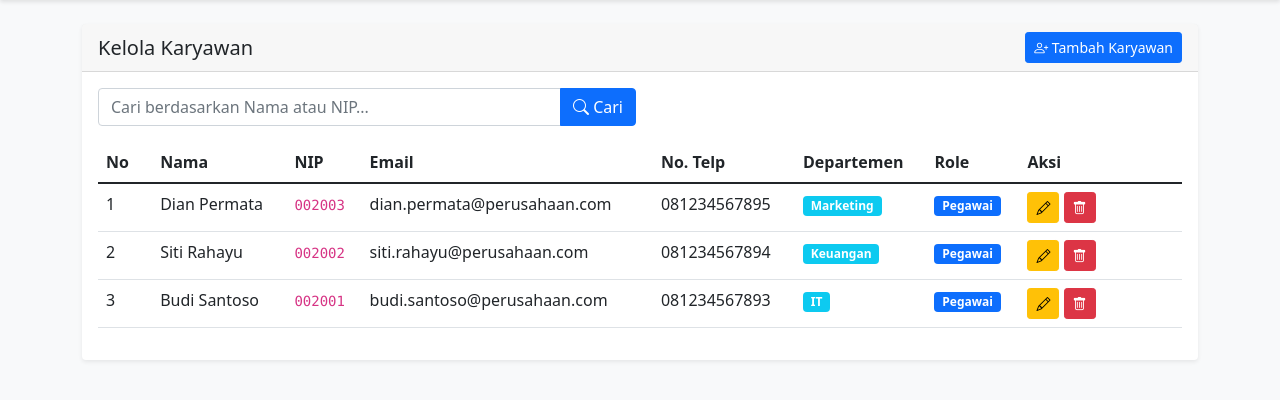
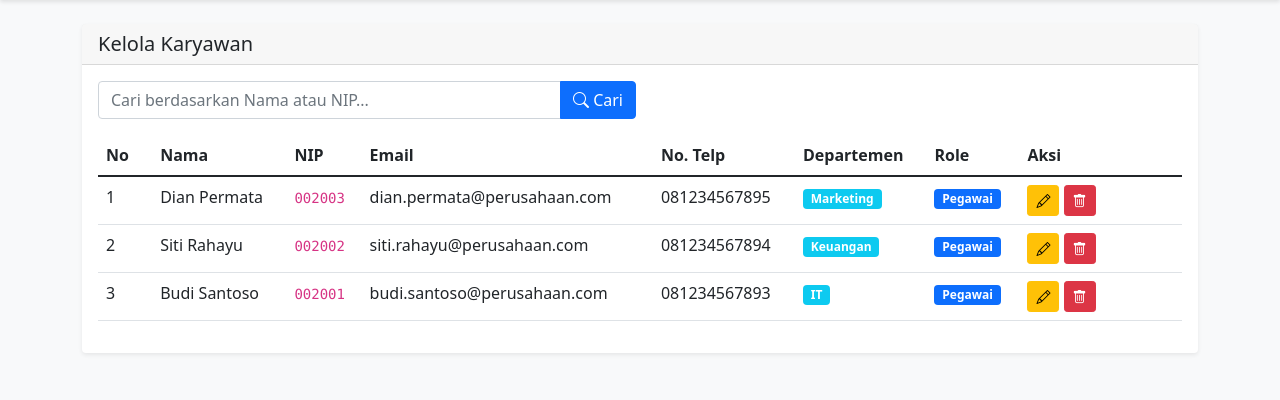
Before and after one commit to DevinaDianSaputri/UAS-PL, a PHP site: page /admin/karyawan/karyawan.php in a window 1280 px wide. Shown: the part 56-456 px from the top of the page. Run offline with PHP 8.4, Linux system fonts and the light colour scheme; a user stored in the database is signed in; data comes from the database, SQL or seed files in the repository.

Commit message:
Update karyawan.php

```diff
--- a/admin/karyawan/karyawan.php
+++ b/admin/karyawan/karyawan.php
@@ -109,11 +109,6 @@ $karyawan = $stmt->fetchAll(PDO::FETCH_ASSOC);
         <div class="card mb-3">
             <div class="card-header d-flex justify-content-between align-items-center">
                 <h5 class="mb-0">Kelola Karyawan</h5>
-                <div>
-                    <a href="tambah_karyawan.php" class="btn btn-primary btn-sm">
-                        <i class="bi bi-person-plus"></i> Tambah Karyawan
-                    </a>
-                </div>
             </div>
             <div class="card-body">
                 <!-- Form Pencarian -->
@@ -213,9 +208,6 @@ $karyawan = $stmt->fetchAll(PDO::FETCH_ASSOC);
                                 Mulai dengan menambahkan karyawan baru
                             <?php endif; ?>
                         </p>
-                        <a href="tambah_karyawan.php" class="btn btn-primary">
-                            <i class="bi bi-person-plus"></i> Tambah Karyawan
-                        </a>
                         <?php if (!empty($search)): ?>
                             <a href="karyawan.php" class="btn btn-outline-secondary ms-2">
                                 <i class="bi bi-arrow-counterclockwise"></i> Tampilkan Semua
```
